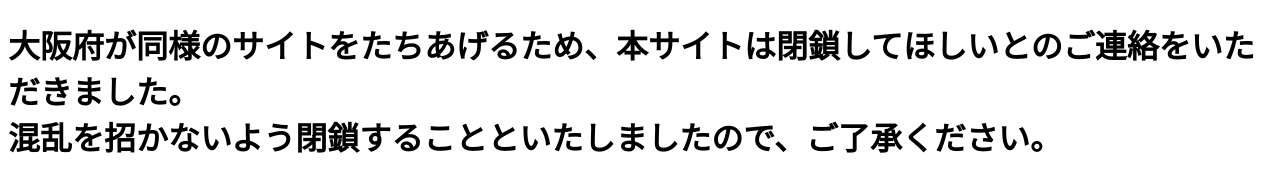
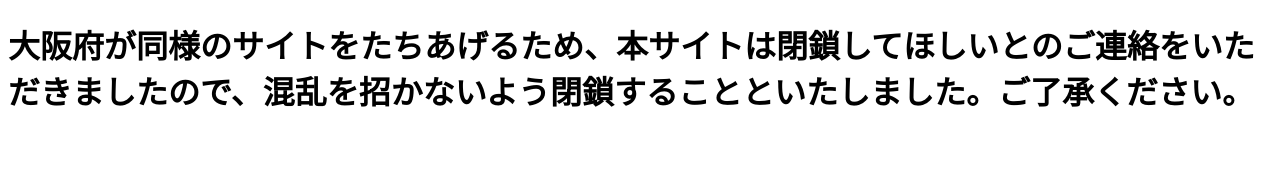
Before and after one commit to ngoishi/shazai-corona, a plain HTML site: page index.html in a window 1280 px wide. Drawn offline with Linux system fonts and the light colour scheme.

Commit message:
Update index.html

```diff
--- a/index.html
+++ b/index.html
@@ -8,8 +8,7 @@
 
 <body>
 
-<h1>大阪府が同様のサイトをたちあげるため、本サイトは閉鎖してほしいとのご連絡をいただきました。<br>
-    混乱を招かないよう閉鎖することといたしましたので、ご了承ください。</h1>
+<h1>大阪府が同様のサイトをたちあげるため、本サイトは閉鎖してほしいとのご連絡をいただきましたので、混乱を招かないよう閉鎖することといたしました。ご了承ください。</h1>
 
 </body>
 
```
